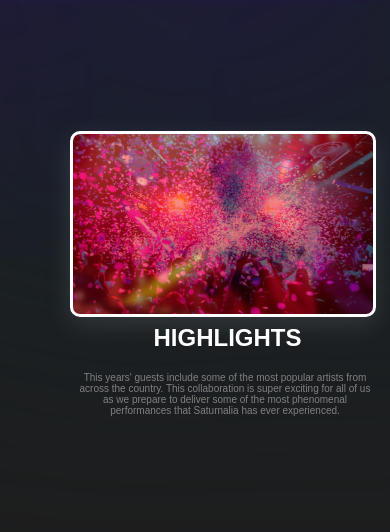
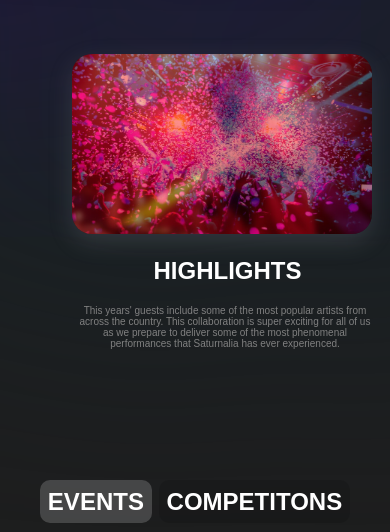
Before and after one commit to utkarsh-1905/saturnalia-website, a React (Create React App) app: page / in a window 390 px wide. Shown: the part 846-1378 px from the top of the page. Built offline with nearby package versions, Linux system fonts and the light colour scheme; no server answers; a web font is replaced by a local one.

Commit message:
changes in highlight

```diff
--- a/src/App.js
+++ b/src/App.js
@@ -6,7 +6,7 @@ import Events from "./components/Events/Events";
 import Sponsors from "./components/Sponsors/Sponsors";
 import Footer from "./components/Footer/Footer";
 import Highlights from "./components/Highlights/Highlights";
-import ContactUs from "./components/ContactUs/ContactUs";
+import ContactUsMain from "./components/ContactUs/ContactUsmain";
 
 function App() {
   return (
@@ -24,8 +24,8 @@ function App() {
         <section id="sponsor">
           <Sponsors />
         </section>
-        <section id="contac">
-        <ContactUs />
+        <section id="contact-us">
+        {/* <ContactUsMain /> */}
         </section>
         <Footer />
       </Backdrop>
--- a/src/components/ContactUs/ContactUs.css
+++ b/src/components/ContactUs/ContactUs.css
@@ -14,11 +14,18 @@
     margin-left: 12.5px;
 }
 
+.contact-us-form{
+    display: flex;
+    flex-direction: column;
+}
+
 .register-form{
     height: 600px;
     border-color: none;
     border-width: 0px;
     width: 450px;
+    margin-left: 50vw;
+    margin-top: -630px;
     background-image: linear-gradient(to bottom,rgba(0, 0, 0, 0.123),rgba(0, 0, 0, 0.199));
     clip-path: polygon(20% 0%, 90% 0, 100% 11%, 100% 80%, 100% 100%, 10% 100%, 0 90%, 0 0);
 
--- a/src/components/ContactUs/ContactUs.js
+++ b/src/components/ContactUs/ContactUs.js
@@ -37,7 +37,7 @@ const NonThapar = () => {
   return (
     <>
 
-    <div style={{display:'flex',flexDirection:'column'}}>
+    <div className='contact-us-form'>
 
        <Formik
     //    initialValues={defaultValues}
--- /dev/null
+++ b/src/components/ContactUs/ContactUsmain.js
@@ -0,0 +1,31 @@
+import React, { useEffect, useState } from 'react'
+import ContactUs from './ContactUs'
+//importing image:
+import Bhoot from '../../assets/bhoot.svg'
+
+const ContactUsmain = () => {
+  const [height,setHeight]=useState();
+
+  useEffect(()=>{
+    if(window.innerWidth>1000 && window.innerWidth<1920){
+      setHeight(700);
+    }
+    // if(window.innerWidth>1000){
+    //   setHeight(500);
+    // }
+  },[window.innerWidth])
+
+
+  return (
+    <div className='container'>
+<div className='main'>
+
+    <img height={height} className='bhoot-svg' src={Bhoot}/>
+    <ContactUs/>
+
+</div>
+    </div>
+  )
+}
+
+export default ContactUsmain
--- /dev/null
+++ b/src/components/ContactUs/Contactusmain.css
@@ -0,0 +1,22 @@
+.container{
+    width: 100vw;
+    height: 100vh;
+    /* border-style: solid;
+    border-color: red; */
+}
+
+.main{
+    width: 100%;
+    display: flex;
+}
+
+
+svg{
+        width: 50%;
+        height:50%
+    }
+
+.contact-us-main{
+    display: flex;
+    flex-wrap: wrap;
+}
--- a/src/components/Highlights/highlights.css
+++ b/src/components/Highlights/highlights.css
@@ -5,6 +5,7 @@
     /* border-style: solid; */
     font-family: 'BatmanForeverOutline', sans-serif;
     font-family: 'BatmanForeverAlternate', sans-serif;
+    margin-bottom: -100px;
 
 }
 
@@ -15,6 +16,7 @@
     text-align: center;
     user-select: none;
     margin-top: 7%;
+    margin-left: -60px;
 }
 
 .highlights-horizontal-flex{
@@ -23,7 +25,7 @@
     /* border-color: red; */
     justify-content: center;
     text-align: center;
-    margin-top: 6%;
+    margin-top: 3%;
     height: 70%;
 }
 
@@ -41,8 +43,8 @@
 
 
 .left-div-content-img{
-    border-style: solid;
-    border-radius: 10px;
+    /* border-style: solid; */
+    border-radius: 20px;
     margin-top: 21%;
     width: 35vw;
     height: 20vw;
@@ -102,6 +104,9 @@
     .highlights-horizontal-flex{
         margin-top: 8%;
     }
+    .container{
+        margin-bottom: -150px;
+    }
 }
 
 @media screen and (max-width:1555px) and (min-width:1370px) {
@@ -126,6 +131,11 @@
     }
     .highlights-horizontal-flex{
         margin-top: 16%;
+        margin-top: 200px;
+
+    }
+    .container{
+        margin-bottom: -200px;
     }
 }
 
@@ -140,7 +150,7 @@
         /* margin-top: 5%; */
         /* border-color: green; */
         margin-bottom: 5%;
-        margin-top: -250px;
+        margin-top: -150px;
     }
 
     .left-div-content{
@@ -187,6 +197,14 @@
         margin-left: 60px;
         margin-right: 50px;
     }
+
+    .highlights-horizontal-flex{
+        margin-bottom: 100px;
+    }
+
+    .container{
+        margin-bottom: -10px;
+    }
 }
 
 
@@ -200,22 +218,27 @@
     .left-div{
         height: 500px;
         width:100%;
-        margin-top: -180px;
+        margin-top: -190px;
         /* border-color: green; */
         margin-bottom: 5%;
     }
 
     .left-div-content{
         height: 100%;
-        margin-left: 70px;
+        margin-left: 120px;
         margin-right: 50px;
         font-size: 0.7rem;
-        margin-top: 0%;
     }
     .left-div-content-img{
-        width:840px;
-        background-size: 840px;
-        height: 500px;
+        width:740px;
+        background-size: 740px;
+        height: 400px;
+        margin-top: 300px;
+
+    }
+
+    .container{
+        margin-bottom: 20px;
     }
 
     .highlight-content{
@@ -259,14 +282,14 @@
         /* margin-top: 5%; */
         /* border-color: green; */
         /* border-style: solid; */
-        margin-bottom: -300px;
+        margin-top: -450px;
     }
 
     .left-div-content-img{
-        width: 500px;
-        height: 280px;
-        margin-left: 95px;
-        background-size: 500px;
+        width: 600px;
+        height: 350px;
+        margin-left: 1px;
+        background-size: 600px;
     }
 
     .right-div{
@@ -300,19 +323,19 @@
         /* border-color: green; */
         /* border-style: solid; */
         margin-bottom: -250px;
-        margin-top: 20px;
-        margin-left: -20px;
+        margin-top: -400px;
+        margin-left: -70px;
     }
 
     .left-div-content-img{
         width: 300px;
         height: 180px;
-        margin-left: 20px;
+        margin-left: 22px;
         background-size: 300px;
     }
 
     .right-div{
-        margin-top: -50px;
+        margin-top: 260px;
         /* border-style: solid; */
         width: 450px;
         margin-bottom: -200px;
@@ -336,5 +359,6 @@
 
     .container{
         height: 500px;
+        margin-bottom: -50px;
     }
 }
```
Also changed, not shown: src/assets/bhoot.svg.
